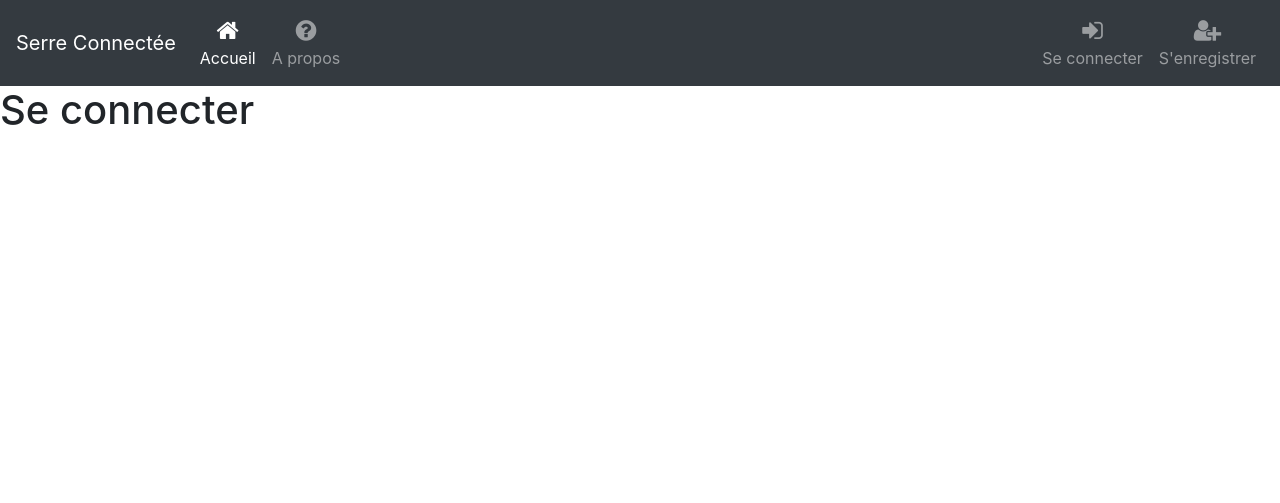
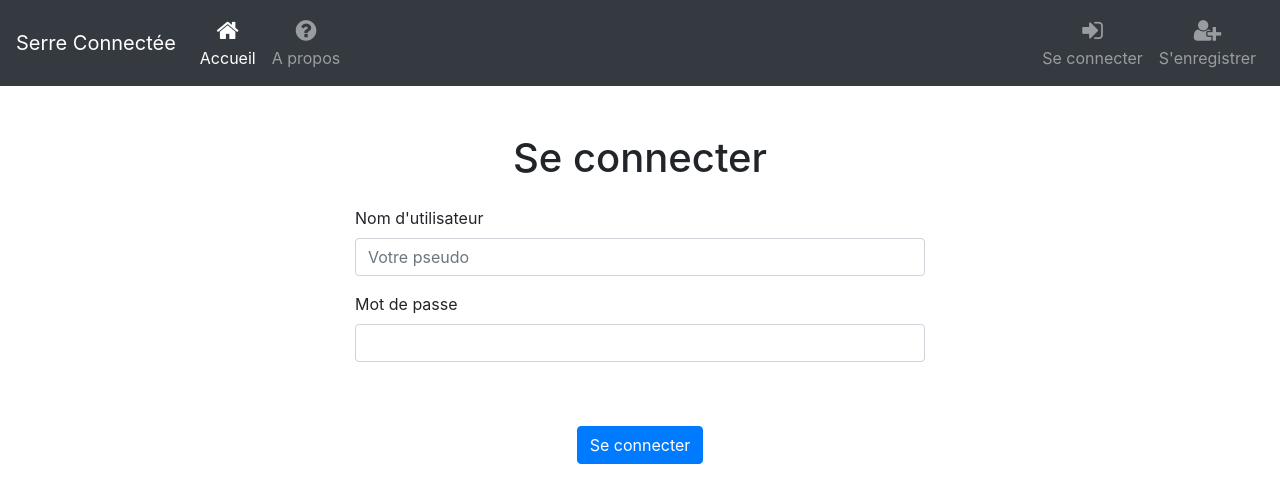
Before and after one commit to Hyperion60/SerreConnectee, a Django app: template templates/User/login.html in a window 1280 px wide. Shown: the top 503 px of the page. Run offline with Django 4.2, Linux system fonts and the light colour scheme; the template is opened without the code that fills it, so the values that code supplies are empty; some libraries are stand-ins or nearby versions.

Commit message:
template: Add login template

```diff
--- a/templates/User/login.html
+++ b/templates/User/login.html
@@ -1,4 +1,48 @@
 {% extends 'base.html' %}
 {% block content %}
-    <h1>Se connecter</h1>
+    <div class="container">
+        <div class="row">
+            <div class="mb-5"></div>
+        </div>
+        <div class="row justify-content-md-center">
+            <div class="mb-5"></div>
+            <div class="mb-3">
+                <h1>Se connecter</h1>
+            </div>
+        </div>
+        {% if errors %}
+        <div class="row justify-content-center">
+            <div class="mb-5"></div>
+            <div class="card text-white bg-danger mb-3" style="max-width: 18rem; min-width: 50%;">
+                <div class="card-body">
+                    <h5 class="card-title">Erreurs</h5>
+                    <p class="card-text">
+                        {% for error in errors %}
+                        - {{ error }}
+                        {% endfor %}
+                    </p>
+                </div>
+            </div>
+        </div>
+        {% endif %}
+        <form method="post" action="/login/?next={{ next }}">
+            <div class="row justify-content-center">
+                <div class="mb-3" style="min-width: 50%;">
+                    <label for="username-input" class="form-label">Nom d'utilisateur</label>
+                    <input type="text" class="form-control" id="username-input" name="username" placeholder="Votre pseudo" required>
+                </div>
+            </div>
+            <div class="row justify-content-center">
+                <div class="mb-3" style="min-width: 50%;">
+                    <label for="password-input" class="form-label">Mot de passe</label>
+                    <input type="password" class="form-control" id="password-input" name="password" required>
+                </div>
+            </div>
+            <div class="mb-5"></div>
+            <div class="row justify-content-md-center">
+                <button class="btn btn-primary" type="submit">Se connecter</button>
+            </div>
+            <div class="mb-5"></div>
+        </form>
+    </div>
 {% endblock %}
--- a/templates/base.html
+++ b/templates/base.html
@@ -25,6 +25,7 @@
                             <span class="sr-only">(current)</span>
                         </a>
                     </li>
+                    {% if restricted is None %}
                     {% if user.is_authenticated %}
                     <li class="nav-item">
                         <a class="nav-link" href="#">
@@ -32,6 +33,7 @@
                             Ajouter Serre
                         </a>
                     </li>
+                    {% endif %}
                     {% endif %}
                     <li class="nav-item">
                         <a class="nav-link" href="{% url 'about' %}">
@@ -41,6 +43,7 @@
                     </li>
                 </ul>
                 <ul class="navbar-nav ">
+                    {% if restricted is None %}
                     {% if not user.is_authenticated %}
                     <li class="nav-item">
                         <a class="nav-link" href="{% url 'login' %}">
@@ -74,6 +77,7 @@
                         </a>
                     </li>
                     {% endif %}
+                    {% endif %}
                 </ul>
             </div>
         </nav>
```
